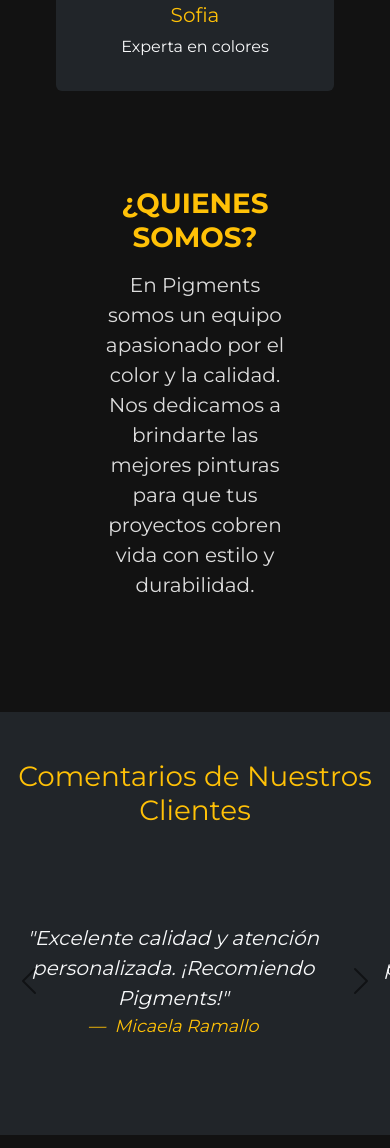
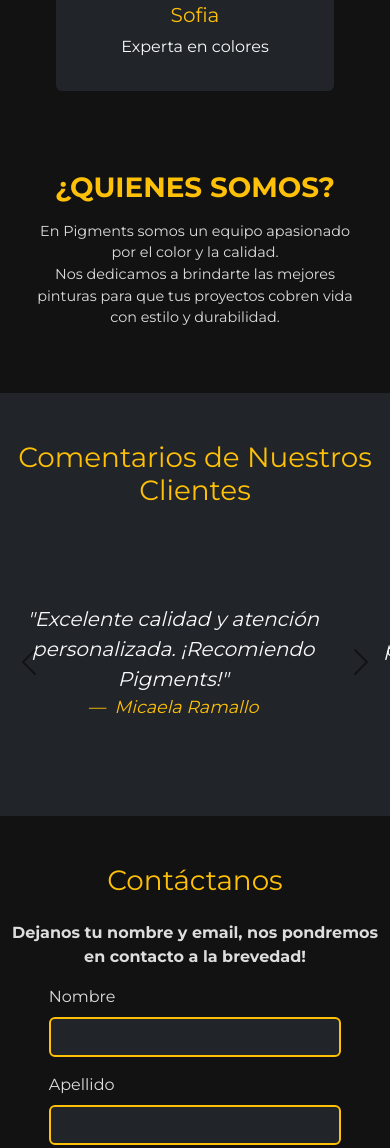
Before and after one commit to Ignaciotalon07/Pigments-2.0, a website: page pages/contacto.html in a window 390 px wide. Shown: the part 2072-3220 px from the top of the page. Drawn offline with nearby package versions, Linux system fonts and the light colour scheme.

Commit message:
Termino con media en todas las secciones

```diff
--- a/css/consejos.css
+++ b/css/consejos.css
@@ -86,6 +86,7 @@
 /* Footer */
 footer {
   font-size: 0.9rem;
+  margin-top: 3rem;
 }
 a {
   text-decoration: none;
--- a/css/contacto.css
+++ b/css/contacto.css
@@ -28,6 +28,14 @@
   width: 450px;
   height: 450px;
   object-fit: cover;
+}
+/* QUIENES SOMOS */
+.quienes-somos {
+  margin: 3rem;
+  padding: 3rem;
+}
+.parrafo {
+  font-size: 1.2rem;
 }
 
 /* SECCION COMENTARIOS */
@@ -100,4 +108,16 @@
     width: 350px;
     height: 350px;
   }
+  /* QUIENES SOMOS */
+  .quienes-somos {
+    margin: 1rem 0 1rem 0;
+    padding: 2rem;
+  }
+  .parrafo {
+    font-size: 0.9rem;
+  }
+  /* FOOTER */
+  footer p {
+    font-size: 0.7rem;
+  }
 }
--- a/pages/contacto.html
+++ b/pages/contacto.html
@@ -159,9 +159,9 @@
           </div>
         </section>
         <!-- Quiénes Somos -->
-        <section class="m-5 p-5 text-center">
+        <section class="quienes-somos text-center">
           <h2 class="text-warning mb-3 fw-bold fs-1">¿QUIENES SOMOS?</h2>
-          <p class="fs-5">
+          <p class="parrafo">
             En Pigments somos un equipo apasionado por el color y la calidad. <br>
             Nos dedicamos a brindarte las mejores pinturas para que tus
             proyectos cobren vida con estilo y durabilidad.
@@ -243,7 +243,7 @@
         <section>
           <h3 class="text-warning mb-4 text-center fs-1">Contáctanos</h3>
           <p class="text-center fw-bold">Dejanos tu nombre y email, nos pondremos en contacto a la brevedad!</p>
-          <form class="mx-auto" style="max-width: 500px">
+          <form class="mx-auto w-75">
             <div class="mb-3">
               <label for="nombre" class="form-label">Nombre</label>
               <input
@@ -280,7 +280,7 @@
                 required
               />
             </div>
-            <button type="submit" class="btn btn-warning w-100 fw-bold">
+            <button type="submit" class="btn btn-warning w-50 d-block mx-auto mt-5">
               Enviar
             </button>
           </form>
@@ -289,7 +289,6 @@
     </main>
 
     <!-- FOOTER -->
-      <!-- FOOTER -->
     <footer class="bg-dark text-secondary py-3 text-center">
       <div class="container">
         <a
```
